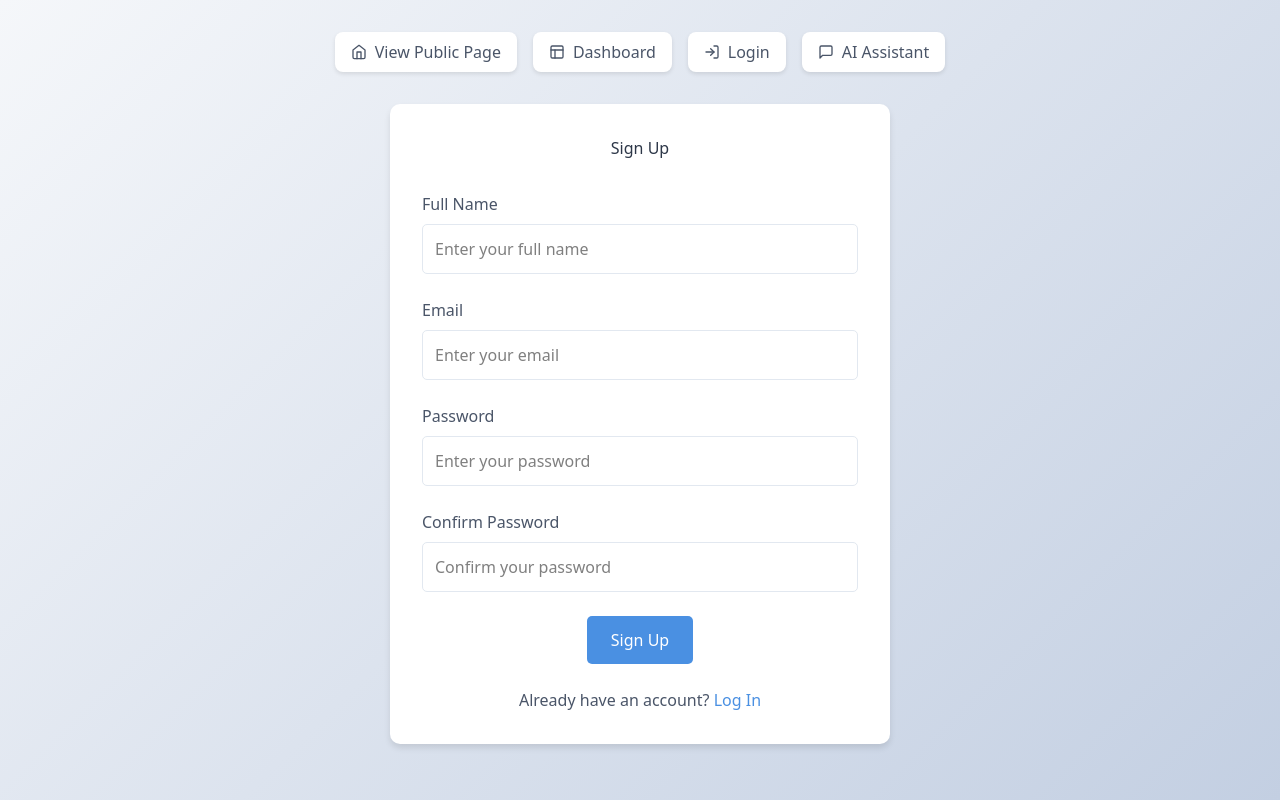
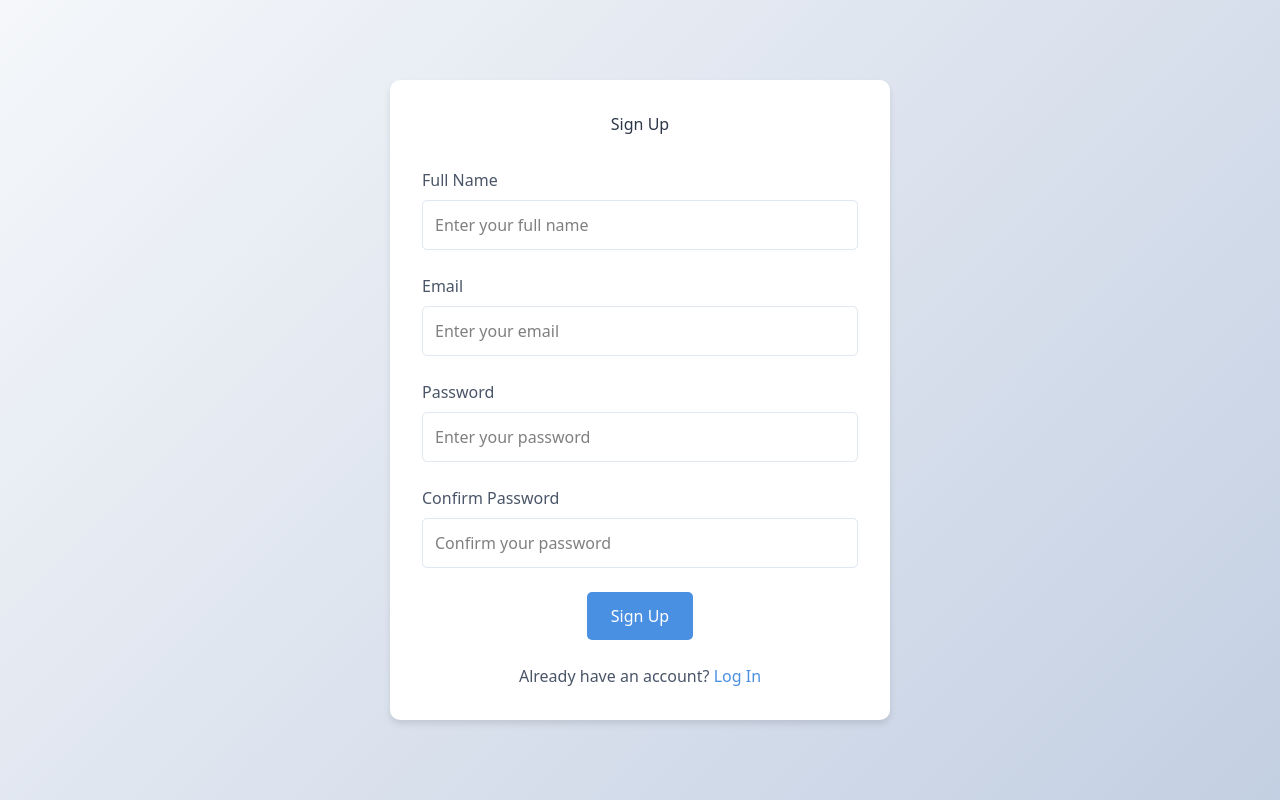
Before and after one commit to Amanogawaa/ai_summarizer, a SvelteKit app: page /admin/signup in a window 1280 px wide. Built offline with nearby package versions, Linux system fonts and the light colour scheme.

Commit message:
Fixed Register layout and removed the navigation

```diff
--- a/src/routes/admin/signup/+page.svelte
+++ b/src/routes/admin/signup/+page.svelte
@@ -50,78 +50,6 @@
 </script>
 
 <div class="container">
-	<div class="header-actions">
-		<a href="/" class="nav-link">
-			<svg
-				xmlns="http://www.w3.org/2000/svg"
-				width="16"
-				height="16"
-				viewBox="0 0 24 24"
-				fill="none"
-				stroke="currentColor"
-				stroke-width="2"
-				stroke-linecap="round"
-				stroke-linejoin="round"
-			>
-				<path d="M3 9l9-7 9 7v11a2 2 0 0 1-2 2H5a2 2 0 0 1-2-2z"></path>
-				<polyline points="9 22 9 12 15 12 15 22"></polyline>
-			</svg>
-			<span>View Public Page</span>
-		</a>
-		<a href="/admin/dashboard" class="nav-link">
-			<svg
-				xmlns="http://www.w3.org/2000/svg"
-				width="16"
-				height="16"
-				viewBox="0 0 24 24"
-				fill="none"
-				stroke="currentColor"
-				stroke-width="2"
-				stroke-linecap="round"
-				stroke-linejoin="round"
-			>
-				<rect x="3" y="3" width="18" height="18" rx="2" ry="2"></rect>
-				<line x1="3" y1="9" x2="21" y2="9"></line>
-				<line x1="9" y1="21" x2="9" y2="9"></line>
-			</svg>
-			<span>Dashboard</span>
-		</a>
-		<a href="/admin/login" class="nav-link">
-			<svg
-				xmlns="http://www.w3.org/2000/svg"
-				width="16"
-				height="16"
-				viewBox="0 0 24 24"
-				fill="none"
-				stroke="currentColor"
-				stroke-width="2"
-				stroke-linecap="round"
-				stroke-linejoin="round"
-			>
-				<path d="M15 3h4a2 2 0 0 1 2 2v14a2 2 0 0 1-2 2h-4"></path>
-				<polyline points="10 17 15 12 10 7"></polyline>
-				<line x1="15" y1="12" x2="3" y2="12"></line>
-			</svg>
-			<span>Login</span>
-		</a>
-		<button class="nav-link" on:click={toggleChatbot}>
-			<svg
-				xmlns="http://www.w3.org/2000/svg"
-				width="16"
-				height="16"
-				viewBox="0 0 24 24"
-				fill="none"
-				stroke="currentColor"
-				stroke-width="2"
-				stroke-linecap="round"
-				stroke-linejoin="round"
-			>
-				<path d="M21 15a2 2 0 0 1-2 2H7l-4 4V5a2 2 0 0 1 2-2h14a2 2 0 0 1 2 2z"></path>
-			</svg>
-			<span>AI Assistant</span>
-		</button>
-	</div>
-
 	<div class="form-container">
 		<h1>Sign Up</h1>
 		<form on:submit|preventDefault={handleSubmit}>
@@ -208,41 +136,14 @@
 <style>
 	.container {
 		min-height: 100vh;
-		padding: 2rem;
+		padding: 4rem;
+		padding-top: 5rem;
 		background: linear-gradient(135deg, #f5f7fa 0%, #c3cfe2 100%);
 		position: relative;
+		min-width: 100%;
 	}
 
-	.header-actions {
-		display: flex;
-		justify-content: center;
-		gap: 1rem;
-		margin-bottom: 2rem;
-	}
 
-	.nav-link {
-		display: inline-flex;
-		align-items: center;
-		gap: 0.5rem;
-		padding: 0.5rem 1rem;
-		background: white;
-		color: #4a5568;
-		text-decoration: none;
-		border: none;
-		border-radius: 8px;
-		font-weight: 500;
-		transition: all 0.2s;
-		box-shadow: 0 2px 4px rgba(0, 0, 0, 0.1);
-		cursor: pointer;
-		font-size: 1rem;
-	}
-
-	.nav-link:hover {
-		background: #f7fafc;
-		color: #4a90e2;
-		transform: translateY(-2px);
-		box-shadow: 0 4px 6px rgba(0, 0, 0, 0.1);
-	}
 
 	.form-container {
 		background: white;
```
